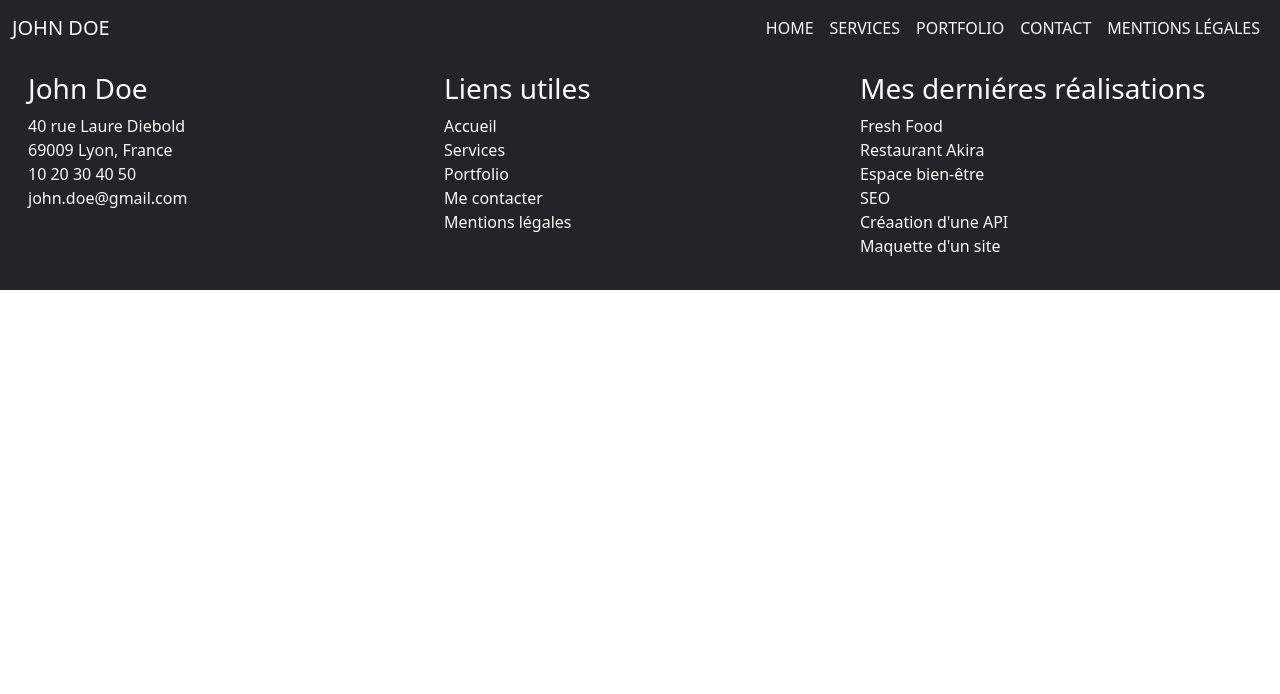
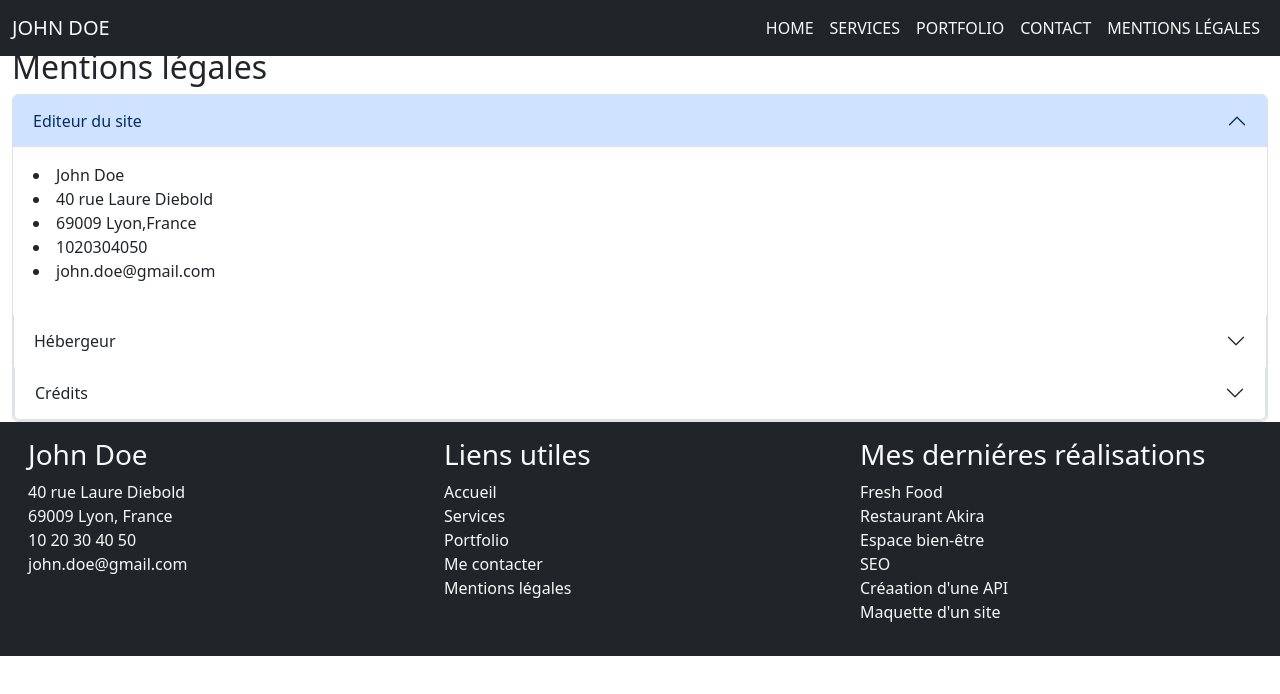
Before and after one commit to kev-aj72/Portfolio-John-Doe, a React (Create React App) app: page /Mentions in a window 1280 px wide. Shown: the top 694 px of the page. Built offline with nearby package versions, Linux system fonts and the light colour scheme.

Commit message:
add content mentions

```diff
--- a/src/pages/mentions legales.jsx
+++ b/src/pages/mentions legales.jsx
@@ -1,9 +1,64 @@
 
 const Mentions = () => {
     return (
-        <div>
-        <h1>Contact</h1>
-        </div>
+        <div className="container-fluid mt-5">
+            <h2>Mentions légales</h2>
+      <div class="accordion" id="accordionExample">
+  <div class="accordion-item">
+    <h3 class="accordion-header">
+      <button class="accordion-button" type="button" data-bs-toggle="collapse" data-bs-target="#collapseOne" aria-expanded="true" aria-controls="collapseOne">
+        Editeur du site
+      </button>
+    </h3>
+    <div id="collapseOne" class="accordion-collapse collapse show" data-bs-parent="#accordionExample">
+      <div class="accordion-body">
+        <address>
+            <li>John Doe</li>
+            <li>40 rue Laure Diebold</li>
+            <li>69009 Lyon,France</li>
+            <li>1020304050</li>
+            <li>john.doe@gmail.com</li>
+        </address>
+    </div>
+  </div>
+  <div class="accordion-item">
+    <h3 class="accordion-header">
+      <button class="accordion-button collapsed" type="button" data-bs-toggle="collapse" data-bs-target="#collapseTwo" aria-expanded="false" aria-controls="collapseTwo">
+        Hébergeur
+      </button>
+    </h3>
+    <div id="collapseTwo" class="accordion-collapse collapse" data-bs-parent="#accordionExample">
+      <div class="accordion-body">
+        <h4>alwaysdata</h4>
+        <address>91 Rue du Faubourg Saint-Honoré, 75008 Paris</address>
+        <a href="https://www.alwaysdata.com"target="_blank"
+        rel="noopener noreferrer">www.alwaysdata.com</a>
+    </div>
+  </div>
+  <div class="accordion-item">
+    <h3 class="accordion-header">
+      <button class="accordion-button collapsed" type="button" data-bs-toggle="collapse" data-bs-target="#collapseThree" aria-expanded="false" aria-controls="collapseThree">
+        Crédits
+      </button>
+    </h3>
+    <div id="collapseThree" class="accordion-collapse collapse" data-bs-parent="#accordionExample">
+      <div class="accordion-body">
+        <h4>Crédits</h4>
+        <p>Ce site a été réalisé par John Doe, étudiant au
+             <a href="https://www.centre-europeen-formation.fr/landing/multi-marque/?code=4464&utm_campaign=TOTAL-REF_PAYANT-Marque_CEF&utm_source=bing&utm_medium=cpc&msclkid=0e0dee9adfa11e95b934871e151705db"target="_blank"
+        rel="noopener noreferrer">Centre Européen de formation.</a></p>
+        <p>Les image utilisées sur ce site sont libres de droits et ont été obtenues sur le site
+          <a href="https://pixabay.com/fr/"target="_blank"
+        rel="noopener noreferrer">Pixabay</a> </p>
+        <p>La favicon de ce site a été fournie par
+        <a href="https://www.flaticon.com/"target="_blank"
+        rel="noopener noreferrer">John doe Icons erstellt von Freepik - Flaticon</a> </p>
+      </div>
+    </div>
+  </div>
+</div>
+ </div>  </div> </div>
+
     )
 }
 
```
